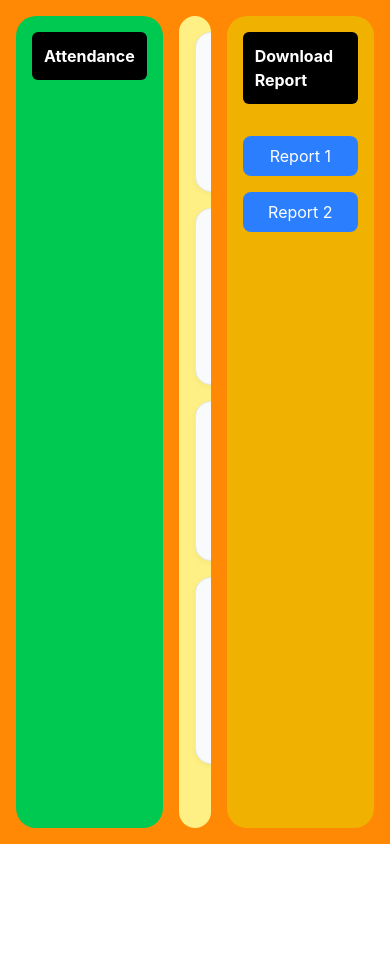
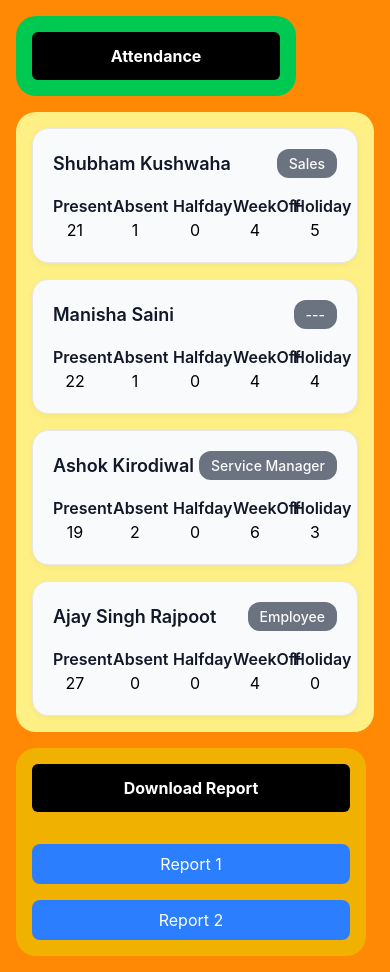
Before and after one commit to souravsharma2112/attendance-data-processing-system, a React (Vite) app: page / in a window 390 px wide. Before the commit the page ends 844 px from the top, so only its background shows below. Built offline with nearby package versions, Linux system fonts and the light colour scheme; what @react-pdf/renderer would draw is missing.

Commit message:
task completed

```diff
--- a/src/components/pdfGenerator/pdfHelper.ts
+++ b/src/components/pdfGenerator/pdfHelper.ts
@@ -23,15 +23,16 @@ export const calculateSummary = (attendances: AttendanceItem[] = []) => {
     };
 
     attendances.forEach((a: AttendanceItem) => {
+        summary.totalMinutes += a.total_work_duration || 0;
+        summary.breakDuration += a.break_duration || 0;
+        summary.outFormattedTime = "00:00";
         if (a.holiday) summary.holiday++;
         else if (a.week_off) summary.weekoff++;
         else if (a.absent) summary.absent++;
         else if (a.half_day) summary.halfday++;
+        else if (a.leave) "";
         else summary.present++;
         if (!a.absent) summary.paid++;
-        summary.totalMinutes += a.total_work_duration || 0;
-        summary.breakDuration += a.break_duration || 0;
-        summary.outFormattedTime = "00:00";
     });
 
     // return summary;
--- a/src/hooks/useEmployeeReport.tsx
+++ b/src/hooks/useEmployeeReport.tsx
@@ -14,9 +14,12 @@ const useEmployeeReport = ({ employeeData }:{employeeData : AttendanceMonthlyRec
         designation: employee?.employee?.designation ?? "---",
       };
 
+
+
       if (Array.isArray(employee?.attendances)) {
         employee.attendances.forEach((item) => {
-          if (item?.leave) stats.absent += 1;
+          if (item?.absent) stats.absent += 1;
+         else if (item?.leave) return;
           else if (item?.half_day) stats.halfday += 1;
           else if (item?.week_off) {
             stats.weekoff += 1;
--- a/src/pages/dashboard/index.tsx
+++ b/src/pages/dashboard/index.tsx
@@ -13,7 +13,7 @@ const Dashboard = () => {
   if (isError) return <h1>{"Something Wents Wrong."}</h1>
 
   return (
-    <div className='flex gap-4 h-[100vh] w-full p-4 bg-orange-400'>
+    <div className='flex flex-col lg:flex-row gap-4 h-auto lg:h-[100vh] w-full p-4 bg-orange-400'>
       <LeftAside />
       <main className='flex-1 h-full w-full rounded-[20px] space-y-4 overflow-y-auto bg-yellow-200 overflow-x-none p-4'>
         {(record.length > 0) && record.map((item, index) => <EmployeeCard key={`employee-${index}`} data={item} />)}
```
Lines whose indentation alone changed are shown as unchanged.
